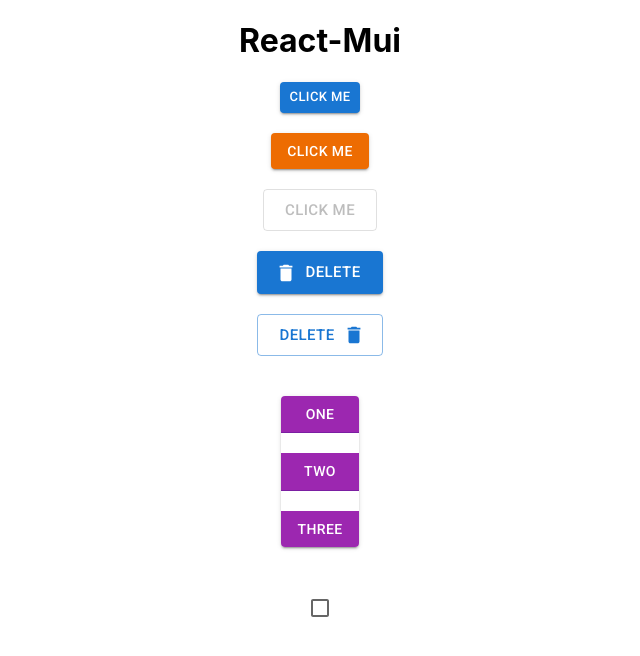
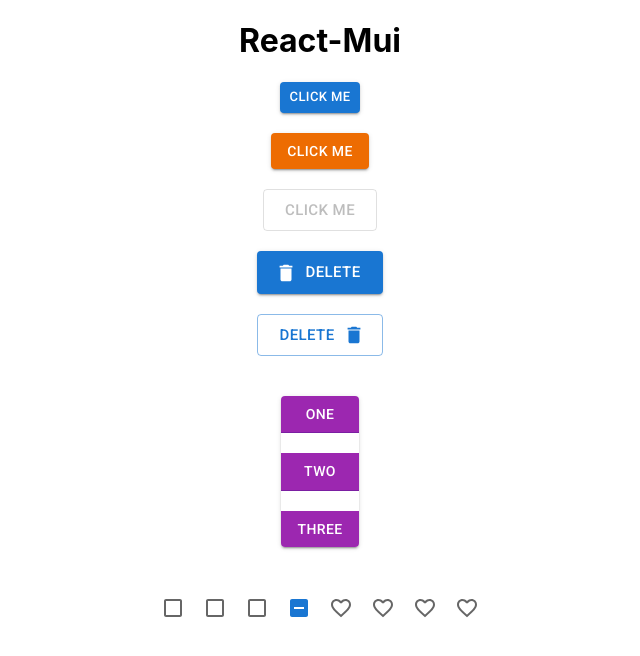
Before and after one commit to codewithzaman/Matrial_Ui_Tutorial, a React (Create React App) app: page / in a window 1280 px wide. Shown: the top 656 px of the page, without its empty margins (320-960 px from the left). Built offline with nearby package versions, Linux system fonts and the light colour scheme.

Commit message:
Update Checkboxs.js

```diff
--- a/src/Checkboxs.js
+++ b/src/Checkboxs.js
@@ -1,10 +1,24 @@
-import React from 'react'
+import React, { useState } from 'react'
 import { Checkbox } from '@mui/material'
+import { Favorite,FavoriteBorder } from '@mui/icons-material';
 
 function Checkboxs() {
+    const [name, setName] = useState([])
+    function getValue(e){
+        let data = name ;
+        data.push(e.target.value)
+        console.warn(data);
+    }
   return (
     <div>
-      <Checkbox/>
+      <Checkbox value="Nader" color='default' onChange={(e)=>{getValue(e)}}/>
+      <Checkbox value= "Sheikh" color='primary' onChange={(e)=>{getValue(e)}}/>
+      <Checkbox value="Zaman" onChange={(e)=>{getValue(e)}}/>
+      <Checkbox value="Khan" indeterminate onChange={(e)=>{getValue(e)}}/>
+      <Checkbox value="Shan" color='secondary' icon={<FavoriteBorder/>} checkedIcon={<Favorite/>} onChange={(e)=>{getValue(e)}}/>
+      <Checkbox value="Shan" color='primary' icon={<FavoriteBorder/>} checkedIcon={<Favorite/>} onChange={(e)=>{getValue(e)}}/>
+      <Checkbox value="Shan" color='warning' icon={<FavoriteBorder/>} checkedIcon={<Favorite/>} onChange={(e)=>{getValue(e)}}/>
+      <Checkbox value="Shan" color='error' icon={<FavoriteBorder/>} checkedIcon={<Favorite/>} onChange={(e)=>{getValue(e)}}/>
     </div>
   )
 }
```
